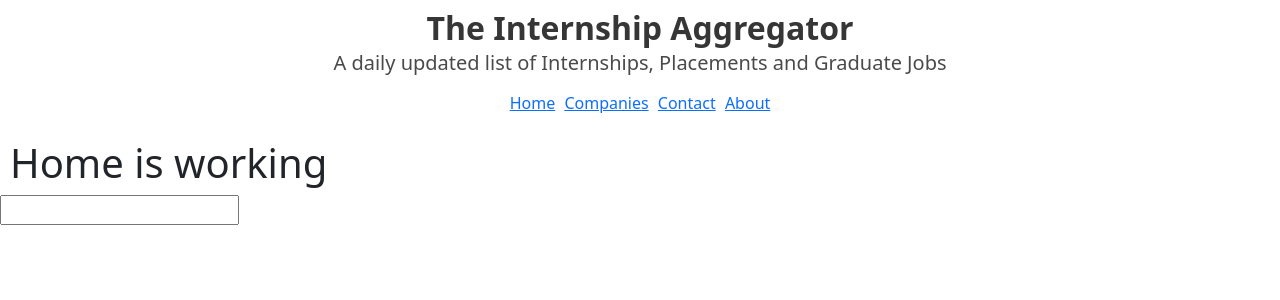
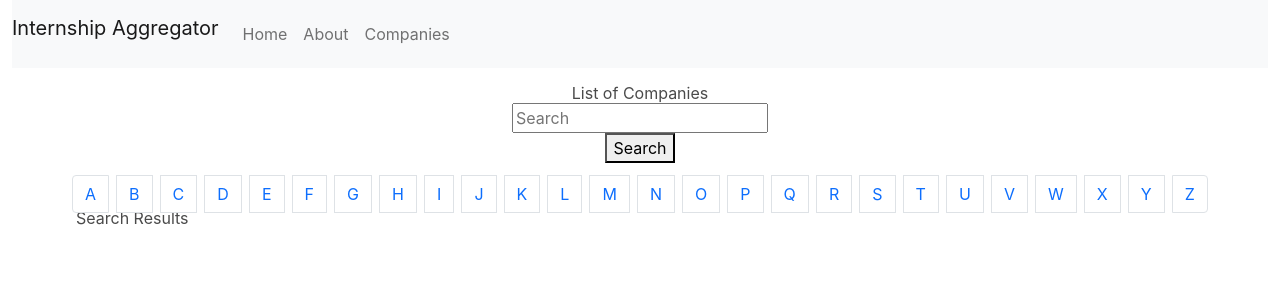
Before and after one commit to yasserqureshi1/internship-aggregator, a Flask app: page / in a window 1280 px wide. Shown: the top 300 px of the page. Run offline with Flask 2, Linux system fonts and the light colour scheme; parts of the project's set-up code (start-up, migrations or seed data) failed here and were passed over.

Commit message:
Update - introdcuing new changes

```diff
--- a/app/companies.py
+++ b/app/companies.py
@@ -1,6 +1,6 @@
 from flask import Blueprint
 from flask import render_template
-from app.models import Companies
+from app.models import Companies, Positions
 
 
 companies = Blueprint("companies", __name__)
--- a/app/index.py
+++ b/app/index.py
@@ -3,9 +3,43 @@ from flask import render_template
 from app.models import Companies, db
 
 
-home = Blueprint("home", __name__)
+index = Blueprint("index", __name__)
 
 
-@home.route('/')
+@index.route('/', methods=['GET', 'POST'])
 def base_page():
-    return render_template('home.html')
+    new_pos = [{'company': 'Apple', 'title': 'Software dev', 'location':'UK', 'description':'A great job', 'lastupdated': '12/09/2020', 'job_type':'Internship', 'url':'https://www.google.com'},
+    {'company': 'Apple', 'title': 'Software dev', 'location':'UK', 'description':'A great job', 'lastupdated': '12/09/2020', 'job_type':'Internship', 'url':'https://www.google.com'},
+    {'company': 'Apple', 'title': 'Software dev', 'location':'UK', 'description':'A great job', 'lastupdated': '12/09/2020', 'job_type':'Internship', 'url':'https://www.google.com'},
+    {'company': 'Apple', 'title': 'Software dev', 'location':'UK', 'description':'A great job', 'lastupdated': '12/09/2020', 'job_type':'Internship', 'url':'https://www.google.com'},
+    {'company': 'Apple', 'title': 'Software dev', 'location':'UK', 'description':'A great job', 'lastupdated': '12/09/2020', 'job_type':'Internship', 'url':'https://www.google.com'},
+    {'company': 'Apple', 'title': 'Software dev', 'location':'UK', 'description':'A great job', 'lastupdated': '12/09/2020', 'job_type':'Internship', 'url':'https://www.google.com'},
+    {'company': 'Apple', 'title': 'Software dev', 'location':'UK', 'description':'A great job', 'lastupdated': '12/09/2020', 'job_type':'Internship', 'url':'https://www.google.com'},
+    {'company': 'Apple', 'title': 'Software dev', 'location':'UK', 'description':'A great job', 'lastupdated': '12/09/2020', 'job_type':'Internship', 'url':'https://www.google.com'},
+    {'company': 'Apple', 'title': 'Software dev', 'location':'UK', 'description':'A great job', 'lastupdated': '12/09/2020', 'job_type':'Internship', 'url':'https://www.google.com'},
+    {'company': 'Apple', 'title': 'Software dev', 'location':'UK', 'description':'A great job', 'lastupdated': '12/09/2020', 'job_type':'Internship', 'url':'https://www.google.com'},
+    {'company': 'Apple', 'title': 'Software dev', 'location':'UK', 'description':'A great job', 'lastupdated': '12/09/2020', 'job_type':'Internship', 'url':'https://www.google.com'},
+    {'company': 'Apple', 'title': 'Software dev', 'location':'UK', 'description':'A great job', 'lastupdated': '12/09/2020', 'job_type':'Internship', 'url':'https://www.google.com'}]
+    if request.method == 'POST':
+        # Alphabet search
+        if 'alpha' in request.form:
+            print(request.form['alpha'])
+
+
+    return render_template('new/companies.html')
+    #return render_template('home.html')
+
+
+@index.route('/about', methods=['GET'])
+def about():
+    return
+
+
+@index.route('/list-of-companies', methods=['GET', 'POST'])
+def list_of_companies():
+    return
+
+
+@index.route('/companies/<company>', methods=['GET'])
+def ind_company(company):
+    return
--- a/app/templates/base.html
+++ b/app/templates/base.html
@@ -4,15 +4,15 @@
     <meta charset="UTF-8">
     <meta name="viewport" content="width=device-width, initial-scale=1.0">
     <title>The Internship Aggregator</title>
+    <link href="https://cdn.jsdelivr.net/npm/bootstrap@5.0.0-beta3/dist/css/bootstrap.min.css" rel="stylesheet" integrity="sha384-eOJMYsd53ii+scO/bJGFsiCZc+5NDVN2yr8+0RDqr0Ql0h+rP48ckxlpbzKgwra6" crossorigin="anonymous">
     <link rel="stylesheet" type="text/css" href="https://cdnjs.cloudflare.com/ajax/libs/bulma/0.7.2/css/bulma.min.css">
     <link rel="stylesheet" type="text/css" href="{{ url_for('static', filename='style.css') }}">
-    <link href="https://cdn.jsdelivr.net/npm/bootstrap@5.0.0-beta2/dist/css/bootstrap.min.css" rel="stylesheet" integrity="sha384-BmbxuPwQa2lc/FVzBcNJ7UAyJxM6wuqIj61tLrc4wSX0szH/Ev+nYRRuWlolflfl" crossorigin="anonymous">
 </head>
 <body>
-    <div class="header">
+    <div class="navbar">
         <div>
             <div style="margin-top:10px;margin-bottom:10px;">
-                <h1 class="title has-text-centered" >The Internship Aggregator</h1>
+                <h1 class="navbar-brand title has-text-centered" >The Internship Aggregator</h1>
                 <p class="subtitle has-text-centered">A daily updated list of Internships, Placements and Graduate Jobs</p>
             </div>
 
--- /dev/null
+++ b/app/templates/new/banner.html
@@ -0,0 +1,40 @@
+<!DOCTYPE html>
+<html lang="en">
+    <head>
+        <meta charset="UTF-8">
+        <meta name="viewport" content="width=device-width, initial-scale=1.0">
+        <title>The Internship Aggregator</title>
+        <link href="https://cdn.jsdelivr.net/npm/bootstrap@5.0.0-beta3/dist/css/bootstrap.min.css" rel="stylesheet" integrity="sha384-eOJMYsd53ii+scO/bJGFsiCZc+5NDVN2yr8+0RDqr0Ql0h+rP48ckxlpbzKgwra6" crossorigin="anonymous">
+        <link rel="stylesheet" type="text/css" href="https://cdnjs.cloudflare.com/ajax/libs/bulma/0.7.2/css/bulma.min.css">
+    </head>
+    <body class="container-fluid">
+        <!-- Header -->
+        <div>
+            <nav class="navbar navbar-expand-lg navbar-light bg-light">
+                <a class="navbar-brand" href="#">Internship Aggregator</a>
+                <button class="navbar-toggler" type="button" data-toggle="collapse" data-target="#navbarSupportedContent" aria-controls="navbarSupportedContent" aria-expanded="false" aria-label="Toggle navigation">
+                    <span class="navbar-toggler-icon"></span>
+                </button>
+                <div class="collapse navbar-collapse" id="navbarSupportedContent">
+                    <ul class="navbar-nav mr-auto">
+                        <li class="nav-item active">
+                            <a class="nav-link" href="/">Home</a>
+                        </li>
+                        <li class="nav-item">
+                            <a class="nav-link" href="/about">About</a>
+                        </li>
+                        <li class="nav-item">
+                            <a class="nav-link" href="/companies">Companies</a>
+                        </li>
+                    </ul>
+                </div>
+            </nav>
+        </div>
+
+        <!-- Main Body -->
+        <div>
+            {% block content %}
+            {% endblock %}
+        </div>
+    </body>
+</html>
--- /dev/null
+++ b/app/templates/new/companies.html
@@ -0,0 +1,70 @@
+{% extends "new/banner.html" %}
+{% block content %}
+
+<!-- Title and search -->
+<div class="container text-center w-25 p-3">
+    <div class="row">
+        <h1>List of Companies</h1>
+    </div>
+    <div class="row-cols-auto">
+        <form>
+            <input type="text" name="search" placeholder="Search">
+            <button type="submit">Search</button>
+        </form>
+    </div>
+</div>
+
+<!-- Main Body-->
+<div class="container">
+    <!-- Pagination -->
+    <div class="row">
+        <nav aria-label="navigation">
+            <form method="POST">
+                <ul class="pagination">
+                    <li class="page-item"><button class="page-link" value='A' name='alpha' type="submit">A</button></li>
+                    <li class="page-item"><button class="page-link" value='B' name='alpha' type="submit">B</button></li>
+                    <li class="page-item"><button class="page-link" value='C' name='alpha' type="submit">C</button></li>
+                    <li class="page-item"><button class="page-link" value='D' name='alpha' type="submit">D</button></li>
+                    <li class="page-item"><button class="page-link" value='E' name='alpha' type="submit">E</button></li>
+                    <li class="page-item"><button class="page-link" value='F' name='alpha' type="submit">F</button></li>
+                    <li class="page-item"><button class="page-link" value='G' name='alpha' type="submit">G</button></li>
+                    <li class="page-item"><button class="page-link" value='H' name='alpha' type="submit">H</button></li>
+                    <li class="page-item"><button class="page-link" value='I' name='alpha' type="submit">I</button></li>
+                    <li class="page-item"><button class="page-link" value='J' name='alpha' type="submit">J</button></li>
+                    <li class="page-item"><button class="page-link" value='K' name='alpha' type="submit">K</button></li>
+                    <li class="page-item"><button class="page-link" value='L' name='alpha' type="submit">L</button></li>
+                    <li class="page-item"><button class="page-link" value='M' name='alpha' type="submit">M</button></li>
+                    <li class="page-item"><button class="page-link" value='N' name='alpha' type="submit">N</button></li>
+                    <li class="page-item"><button class="page-link" value='O' name='alpha' type="submit">O</button></li>
+                    <li class="page-item"><button class="page-link" value='P' name='alpha' type="submit">P</button></li>
+                    <li class="page-item"><button class="page-link" value='Q' name='alpha' type="submit">Q</button></li>
+                    <li class="page-item"><button class="page-link" value='R' name='alpha' type="submit">R</button></li>
+                    <li class="page-item"><button class="page-link" value='S' name='alpha' type="submit">S</button></li>
+                    <li class="page-item"><button class="page-link" value='T' name='alpha' type="submit">T</button></li>
+                    <li class="page-item"><button class="page-link" value='U' name='alpha' type="submit">U</button></li>
+                    <li class="page-item"><button class="page-link" value='V' name='alpha' type="submit">V</button></li>
+                    <li class="page-item"><button class="page-link" value='W' name='alpha' type="submit">W</button></li>
+                    <li class="page-item"><button class="page-link" value='X' name='alpha' type="submit">X</button></li>
+                    <li class="page-item"><button class="page-link" value='Y' name='alpha' type="submit">Y</button></li>
+                    <li class="page-item"><button class="page-link" value='Z' name='alpha' type="submit">Z</button></li>
+                </ul>
+            </form>
+        </nav>
+    </div>
+
+    <!-- Search Results -->
+    <div>
+        <div>
+            <h3>Search Results</h3>
+        </div>
+        <div>
+            {% for item in search %}
+            <div>
+                <a href="{{item['link']}}"><p>{{ item['name'] }}</p></a>
+            </div>
+            {% endfor %}
+        </div>
+    </div>
+</div>
+
+{% endblock %}
--- a/wsgi.py
+++ b/wsgi.py
@@ -21,4 +21,4 @@ def error_500(error):
 
 
 if __name__ == '__main__':
-    app.run(use_reloader=False)     # Change this
+    app.run(use_reloader=False, debug=True)     # Change this
```
Also changed, not shown: app/__init__.py (+6 -6 lines), app/models.py (+4 -3 lines), app/templates/new/about.html (added, +14 -0 lines), app/templates/new/index.html (added, +129 -0 lines), app/webscraper.py (+5 -5 lines), app/app.db, 1 other file.
